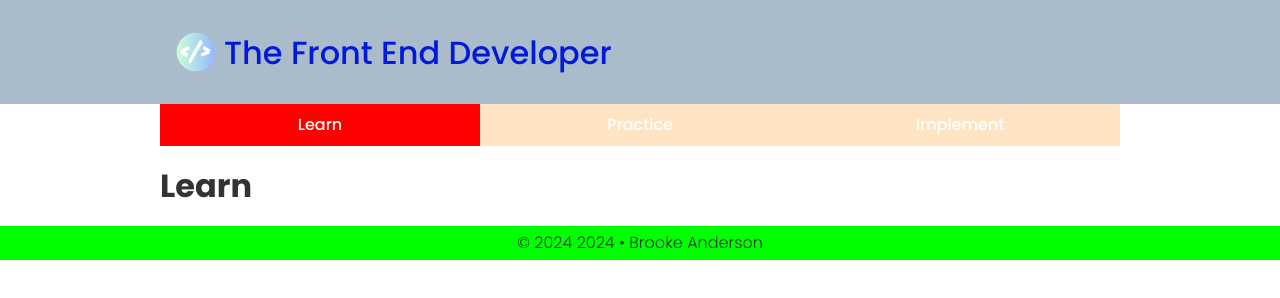
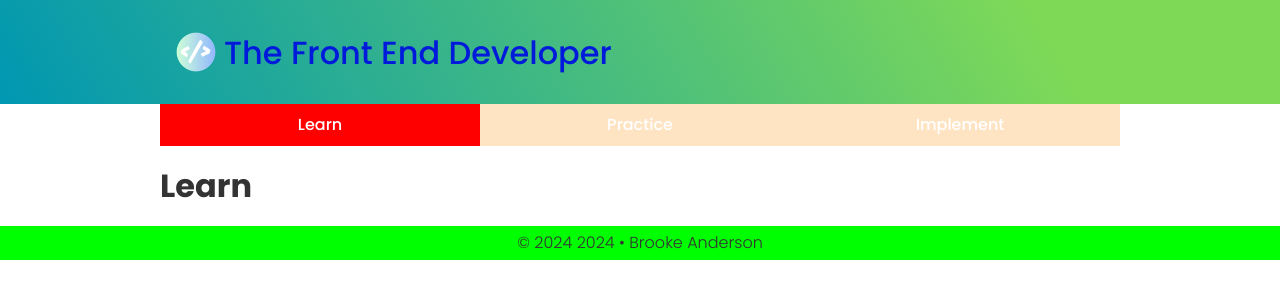
Before and after one commit to Tw199y88/My-Responsive-Start-Folder, a plain HTML site: page index.html in a window 1280 px wide. Drawn offline with Linux system fonts and the light colour scheme.

Commit message:
color changes, header

```diff
--- a/scss/_small.scss
+++ b/scss/_small.scss
@@ -21,7 +21,8 @@ body {
 }
 
 #headerWrapper {
-  background-color: #abc;
+    background: rgb(126,217,87);
+    background: linear-gradient(60deg, rgba(0,151,178,1) 0%, rgba(126,217,87,1) 81%);
   color: $secondaryColor;
 }
 header {
```
Also changed, not shown: css/styles.css, css/styles.min.css.
